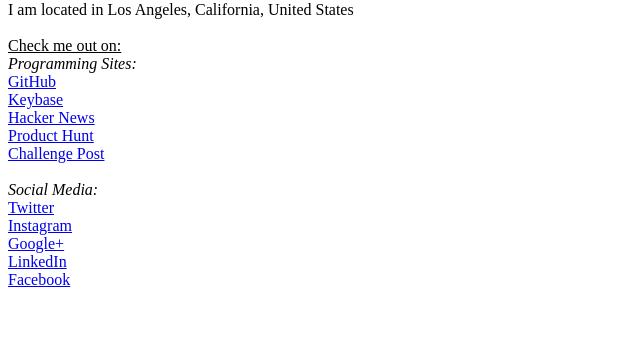
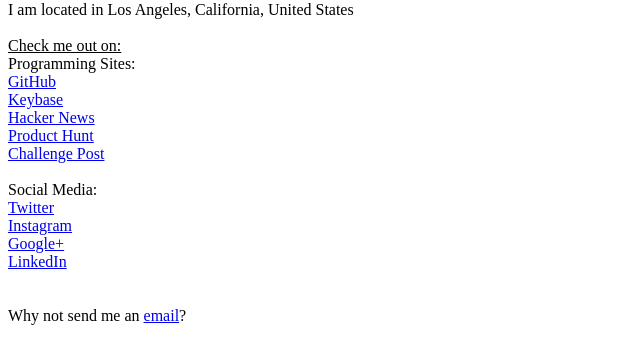
Before and after one commit to brandonio/old-personal-site, a plain HTML site: page index.html in a window 1280 px wide. Shown: the part 215-578 px from the top of the page, without its empty margins (0-640 px from the left). Drawn offline with Linux system fonts and the light colour scheme.

Commit message:
Update index.html

```diff
--- a/index.html
+++ b/index.html
@@ -9,18 +9,20 @@ I am Brandon Berookhim.<br>
 A97Ep6r5v4E/w725-h715-no/2014-05-17" alt="My Gravatar" style="width:150px;height:150px"><br>
 I am located in Los Angeles, California, United States<br><br>
 <u>Check me out on:</u><br>
-<i>Programming Sites:</i><br>
+Programming Sites:<br>
 <a href="https://www.github.com/brandonio">GitHub</a><br>
 <a href="https://www.keybase.io/brandonio">Keybase</a><br>
 <a href="https://www.news.ycombinator.com/user?id=brandonio">Hacker News</a><br>
 <a href="https://www.producthunt.com/branberookhim">Product Hunt</a><br>
 <a href="https://www.challengepost.com/brandonio">Challenge Post</a><br><br>
 
-<i>Social Media:</i><br>
+Social Media:<br>
 <a href="https://www.twitter.com/branberookhim">Twitter</a><br>
 <a href="https://www.instagram.com/branberookhim">Instagram</a><br>
 <a href="https://www.plus.google.com/+BrandonBerookhim/posts">Google+</a><br>
-<a href="https://www.linkedin.com/pub/brandon-berookhim/72/877/561">LinkedIn</a><br>
-<a href="https://www.facebook.com/brandonberookhim">Facebook</a><br><br>
+<a href="https://www.linkedin.com/pub/brandon-berookhim/72/877/561">LinkedIn</a><br><br><br>
+
+
+Why not send me an <a href="mailto:me@brandonb.me">email</a>?
 </body>
 </html>
```
